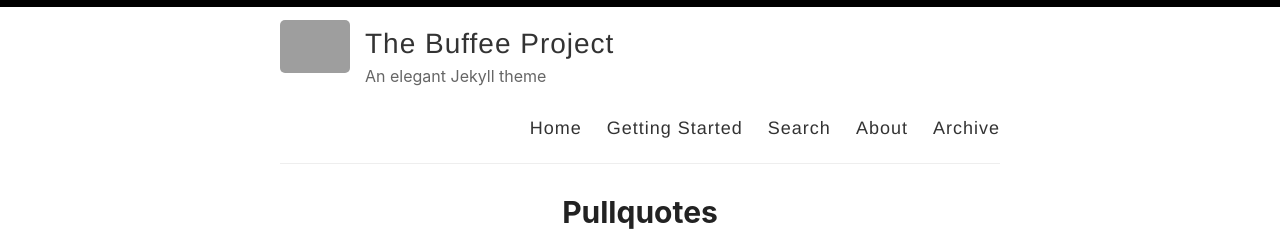
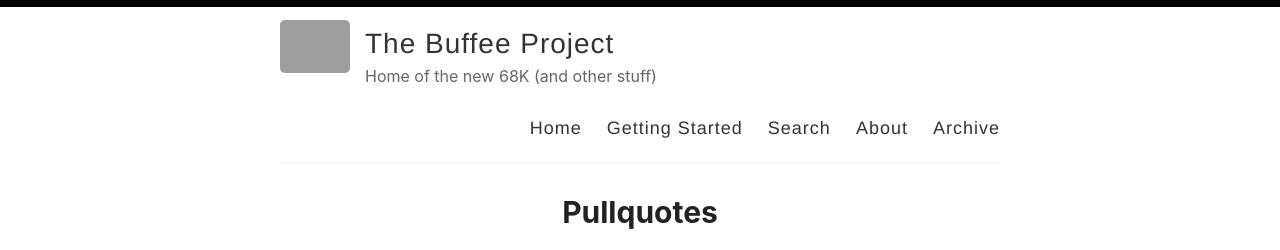
Before and after one commit to nonarkitten/nonarkitten.github.io, a Jekyll site: the page built from index.html, in a window 1280 px wide and 900 px high. Shown: the top 250 px of the window. Built offline with Jekyll 4.4.1, drawn with Linux system fonts in a browser that asks for light colours; the list of posts is cut into pages by our own code; grey boxes are pictures that could not be loaded.

Commit message:
Update _config.yml

```diff
--- a/_config.yml
+++ b/_config.yml
@@ -6,10 +6,10 @@
 name: The Buffee Project
 
 # Name of the author
-author: Amit Merchant
+author: Renee Cousins
 
 # Short bio or description (displayed in the header)
-description: An elegant Jekyll theme
+description: Home of the new 68K (and other stuff)
 
 # URL of your avatar or profile pic (you could use your GitHub profile pic)
 avatar: /images/Buffee_Dark.png
```
